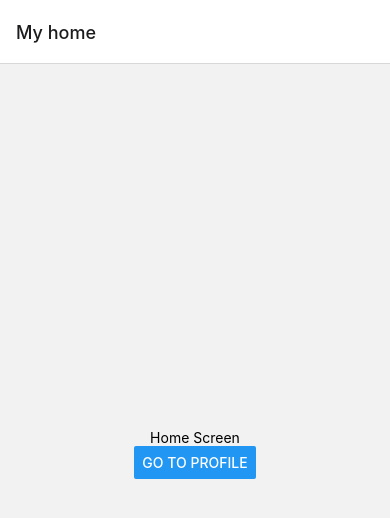
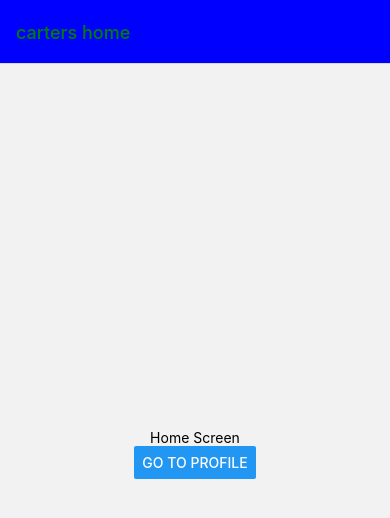
Before and after one commit to carterlc/react-mobile-navigation, a React Native app: screen / in a window 390 px wide. Shown: the top 518 px of the page. Built offline with nearby package versions, Linux system fonts and the light colour scheme.

Commit message:
Styled my header screen!

```diff
--- a/App.js
+++ b/App.js
@@ -35,7 +35,16 @@ function App() {
         <Stack.Screen
           name="Home"
           component={HomeScreen}
-          options={{ title: 'My home' }}
+          options={{
+            title:'carters home',
+            headerStyle: {
+              backgroundColor: 'blue',},
+              headerTintColor: 'green',
+              headerTintStyle: {
+                fontWeight: 'bold',
+              },
+
+          }}
         />
         <Stack.Screen
           name="Profile"
```
